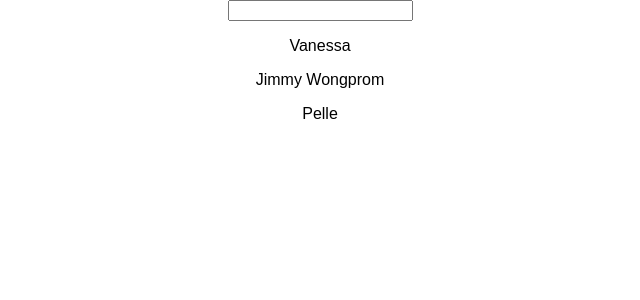
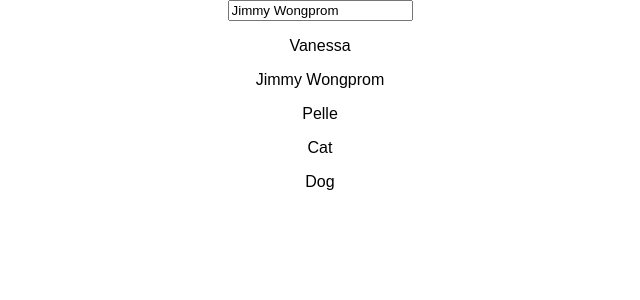
Before and after one commit to wongprom/react-complete-guide-assignment, a React (Create React App) app: page / in a window 1280 px wide. Shown: the top 300 px of the page, without its empty margins (320-960 px from the left). Built offline with nearby package versions, Linux system fonts and the light colour scheme.

Commit message:
Change output with input

```diff
--- a/package.json
+++ b/package.json
@@ -3,6 +3,7 @@
   "version": "0.1.0",
   "private": true,
   "dependencies": {
+    "npm": "^6.1.0",
     "react": "^16.4.1",
     "react-dom": "^16.4.1",
     "react-scripts": "1.1.4"
--- a/src/App.js
+++ b/src/App.js
@@ -11,6 +11,15 @@ class App extends Component {
     ]
   }
 
+  switchNameWithInput  = (event) => {
+    this.setState({
+      peoples: [
+        {name: event.target.value},
+        {name: 'Pelle'},
+      ]
+    })
+}
+
   changeNameHandler = () => {
     this.setState({
       peoples: [
@@ -20,22 +29,23 @@ class App extends Component {
     })
   }
 
+
+
   render() {
     const oneGirl = 'Vanessa';
     return (
       <div className="App">
-        <Input />
+        <Input
+          test = {this.switchNameWithInput}
+          currentName = {this.state.peoples[0].name} />
         <Output
           changeName = {this.changeNameHandler}
           peopleZero = {this.state.peoples[0].name}
           oneGirl = {oneGirl}
-          peopleOne = {this.state.peoples[1].name} />
-        <Output
-          //oneGirl = {oneGirl}
-          />
-        <Output
-          //peopleOne = {this.state.peoples[1].name}
-          />
+          peopleOne = {this.state.peoples[1].name}
+           />
+        <Output animal = 'Cat' />
+        <Output animal= "Dog" />
       </div>
     );
   }
--- a/src/UserInput/UserInput.js
+++ b/src/UserInput/UserInput.js
@@ -1,10 +1,12 @@
 import React from 'react';
 
-const Input = () => {
+const Input = (props) => {
     return(
-        <div>
-            <input type='text'/>
-        </div>
+        <input
+        type='text'
+        onChange = {props.test}
+        value = {props.currentName}
+         />
     );
 }
 export default Input;
--- a/src/UserOutput/UserOutput.js
+++ b/src/UserOutput/UserOutput.js
@@ -6,6 +6,7 @@ const Output = (props) => {
             <p onClick = {props.changeName}> {props.oneGirl}</p>
             <p>{props.peopleZero}</p>
             <p>{props.peopleOne}</p>
+            <p>{props.animal}</p>
         </div>
     );
 }
```
Also changed, not shown: 2 other files (tests, documents, lock files or other folders).
